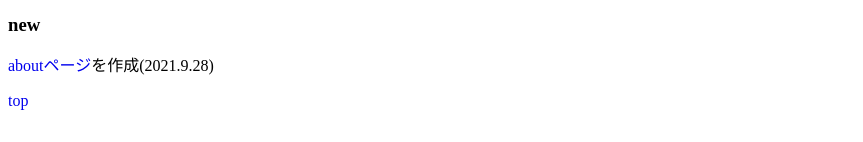
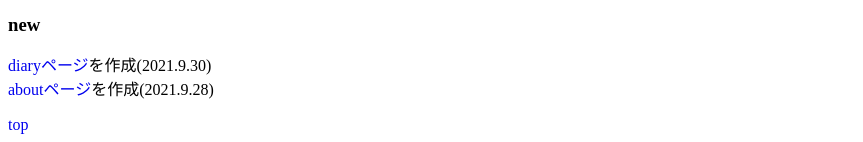
Before and after one commit to pendra0625/homepage001, a plain HTML site: page index.html in a window 1280 px wide. Shown: the part 686-828 px from the top of the page, without its empty margins (0-863 px from the left). Before the commit the page ends 804 px from the top, so only its background shows below. Drawn offline with Linux system fonts and the light colour scheme.

Commit message:
更新情報

```diff
--- a/index.html
+++ b/index.html
@@ -25,7 +25,10 @@
   </nav>
   <main>
     <h3>new</h3>
-    <p><a href="about.html">aboutページ</a>を作成(2021.9.28)</p>
+    <p>
+      <a href="diary.html">diaryページ</a>を作成(2021.9.30)<br>
+      <a href="about.html">aboutページ</a>を作成(2021.9.28)
+    </p>
   </main>
   <footer>
     <a href="#top">top</a>
```
